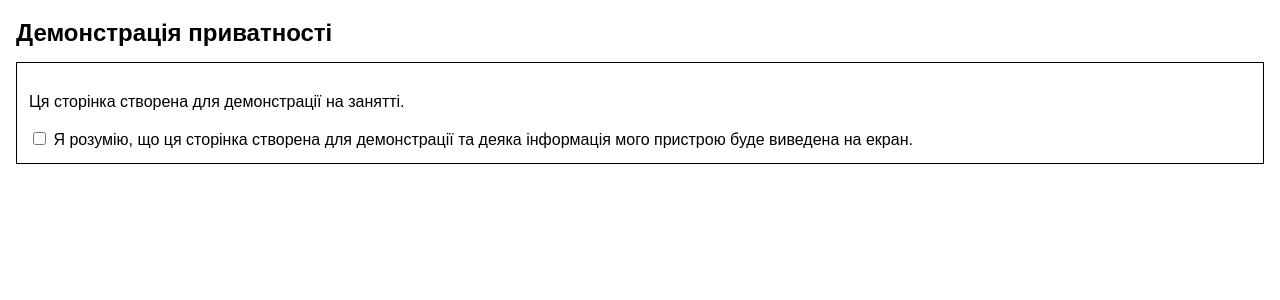
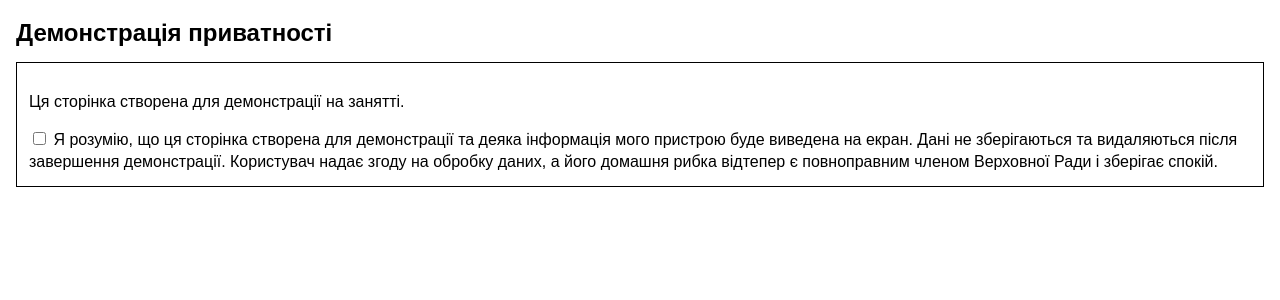
Before and after one commit to SamInUkraine/project-demo-server, a Flask app: page / in a window 1280 px wide. Shown: the top 300 px of the page. Run offline with Flask 3, Linux system fonts and the light colour scheme; some libraries are stand-ins or nearby versions.

Commit message:
Adding a prove that users don't read policy

```diff
--- a/templates/phone.html
+++ b/templates/phone.html
@@ -23,10 +23,13 @@
 
   <div id="consent">
     <p>Ця сторінка створена для демонстрації на занятті.</p>
-    <label>
+      <label>
       <input type="checkbox" id="agree">
-      Я розумію, що ця сторінка створена для демонстрації та деяка
-      інформація мого пристрою буде виведена на екран.
+      Я розумію, що ця сторінка створена для демонстрації та деяка інформація
+      мого пристрою буде виведена на екран. Дані не зберігаються та видаляються
+      після завершення демонстрації. Користувач надає згоду на обробку
+      даних, а його домашня рибка відтепер є повноправним членом
+      Верховної Ради і зберігає спокій.
     </label>
   </div>
 
```
